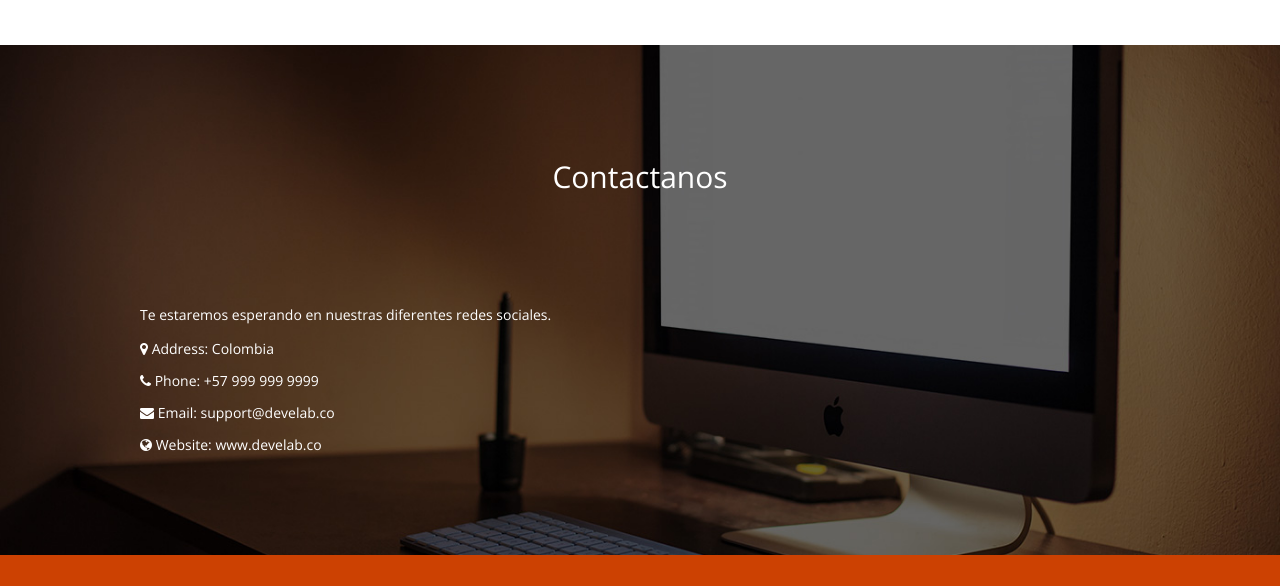
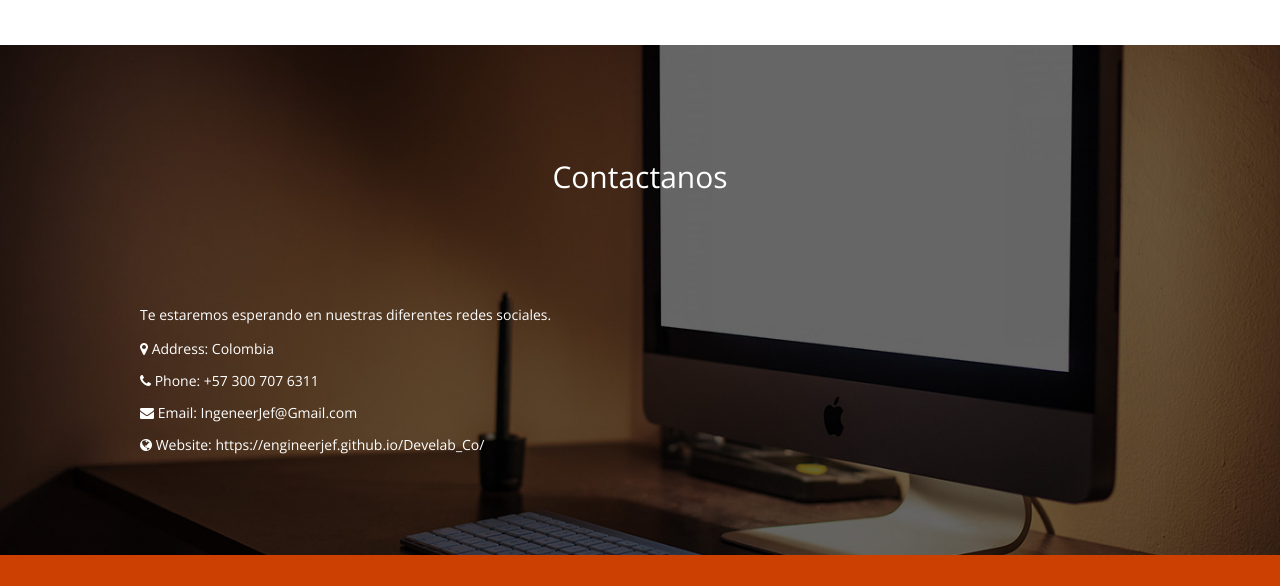
Before and after one commit to JeferDev/Develab_Co, a plain HTML site: page index.html in a window 1280 px wide. Shown: the part 4101-4687 px from the top of the page. Drawn offline with nearby package versions, Linux system fonts and the light colour scheme; some packages are replaced by stand-ins of ours.

Commit message:
cambios de datos en el footer
información de contacto

```diff
--- a/index.html
+++ b/index.html
@@ -383,9 +383,9 @@
                 <p>Te estaremos esperando en nuestras diferentes redes sociales.</p>
                 <ul class="address">
                   <li><i class="fa fa-map-marker"></i> <span> Address:</span> Colombia </li>
-                  <li><i class="fa fa-phone"></i> <span> Phone:</span> +57 999 999 9999  </li>
-                  <li><i class="fa fa-envelope"></i> <span> Email:</span><a href="mailto:someone@yoursite.com"> support@develab.co</a></li>
-                  <li><i class="fa fa-globe"></i> <span> Website:</span> <a href="#">www.develab.co</a></li>
+                  <li><i class="fa fa-phone"></i> <span> Phone:</span> +57 300 707 6311  </li>
+                  <li><i class="fa fa-envelope"></i> <span> Email:</span><a href="IngeneerJef@Gmail.com"> IngeneerJef@Gmail.com</a></li>
+                  <li><i class="fa fa-globe"></i> <span> Website:</span> <a href="#">https://engineerjef.github.io/Develab_Co/</a></li>
                 </ul>
               </div>
             </div>
```
